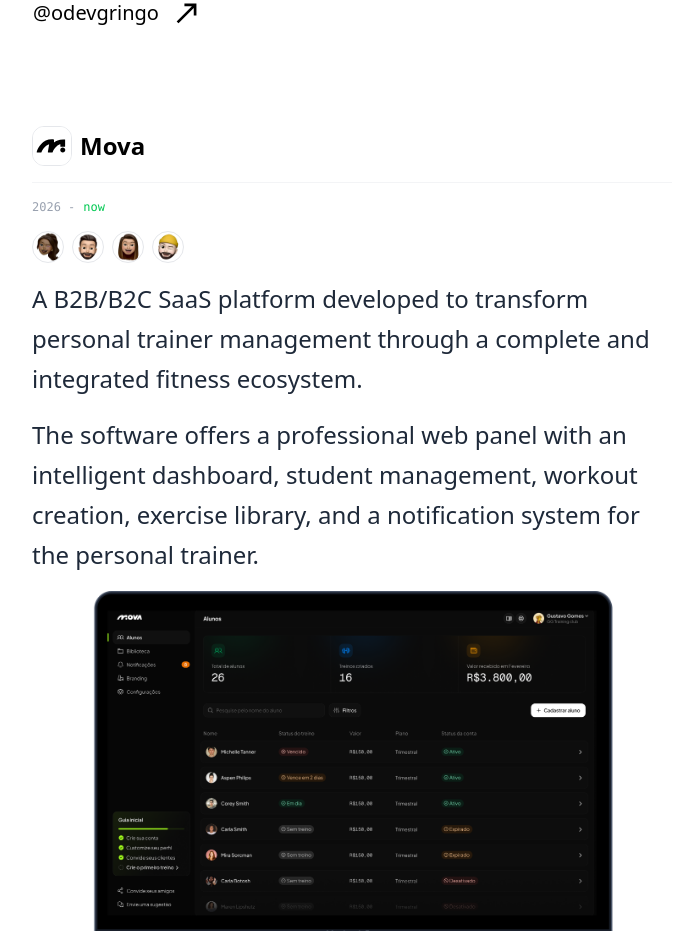
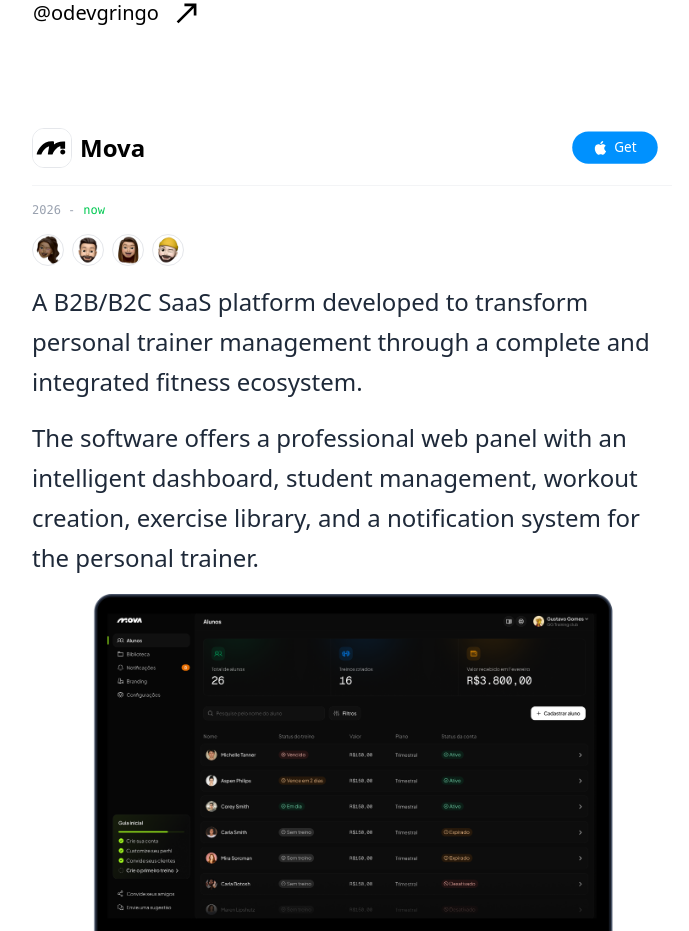
Before and after one commit to alexmonteirodev/portifolio-alex-react, a React (Vite) app in the folder portifolio-alex-react/: page / in a window 1280 px wide. Shown: the part 1060-1991 px from the top of the page, without its empty margins (288-977 px from the left). Built offline with nearby package versions, Linux system fonts and the light colour scheme.

Commit message:
mova link update

```diff
--- a/portifolio-alex-react/src/pages/home.tsx
+++ b/portifolio-alex-react/src/pages/home.tsx
@@ -322,9 +322,8 @@
             alt="movaIcon"
             name={"Mova"}
             link={
-              "https://www.instagram.com/movaclub.br?igsh=MWkzNTN3YnRra2xvdA=="
+              "https://apps.apple.com/es/app/mova-treino-e-evolu%C3%A7%C3%A3o/id6775570877?l=en-GB"
             }
-            showLink={false}
             buttonText={"Get"}
           />
 
```
